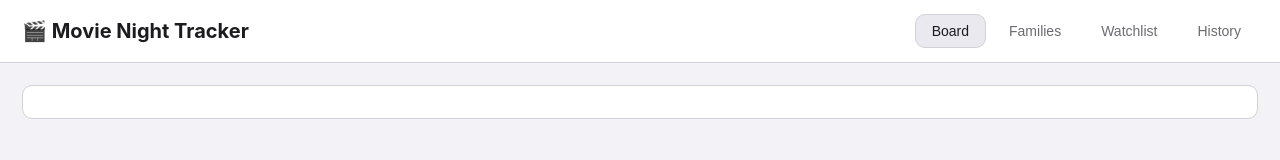
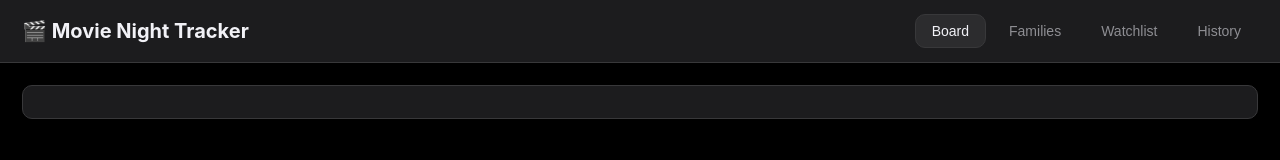
Before and after one commit to borna761/movie-night-tracker, a plain HTML site: page public/index.html in a window 1280 px wide. Drawn offline with Linux system fonts and the dark colour scheme; no server answers.

Commit message:
Add automatic dark mode via prefers-color-scheme
Co-Authored-By: Claude Sonnet 4.6 <noreply@anthropic.com>

```diff
--- a/public/styles.css
+++ b/public/styles.css
@@ -13,6 +13,24 @@
   --did_not_show: #92400e;
   --attended: #15803d;
   --radius: 10px;
+}
+
+@media (prefers-color-scheme: dark) {
+  :root {
+    --bg: #000000;
+    --surface: #1c1c1e;
+    --surface-2: #2c2c2e;
+    --border: #38383a;
+    --text: #f2f2f7;
+    --muted: #8e8e93;
+    --accent: #ff3b30;
+    --to_invite: #bf5af2;
+    --invited: #8e8e93;
+    --declined: #ff453a;
+    --confirmed: #0a84ff;
+    --did_not_show: #ff9f0a;
+    --attended: #30d158;
+  }
 }
 
 * { box-sizing: border-box; }
```
